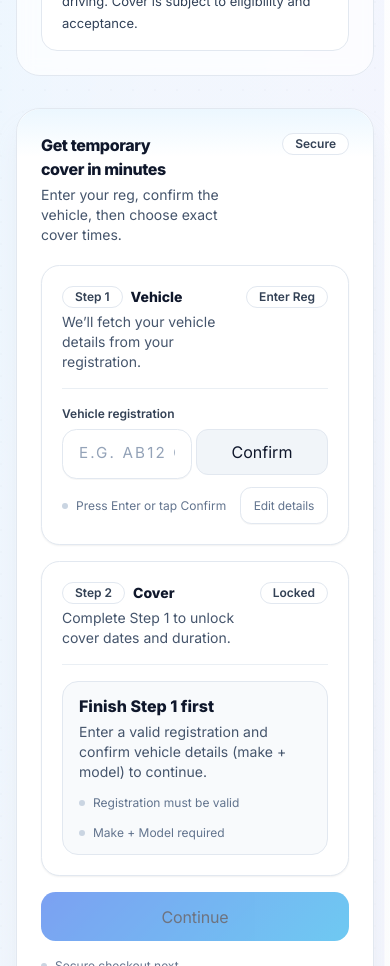
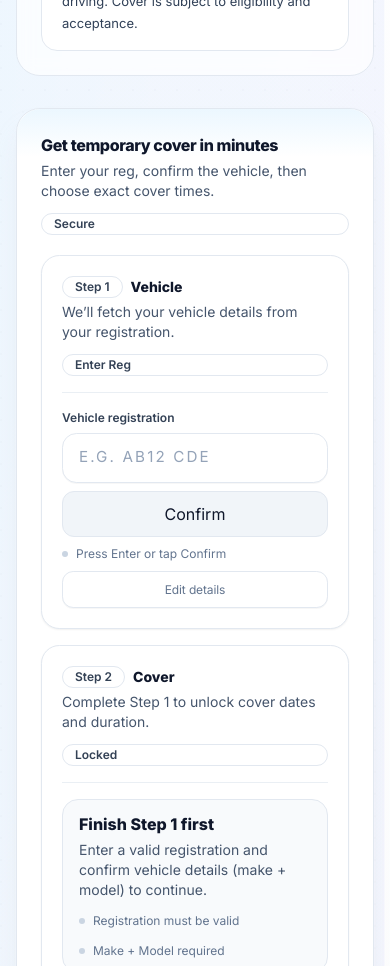
Before and after one commit to gotempcover/gotempcover, a Next.js app: page / in a window 390 px wide. Shown: the part 1780-2746 px from the top of the page. Built offline with nearby package versions, Linux system fonts and the light colour scheme; a web font is replaced by a local one.

Commit message:
ui(quote): improve mobile duration tabs + hide scrollbars

```diff
--- a/app/globals.css
+++ b/app/globals.css
@@ -221,6 +221,16 @@ a,
     rgba(226, 232, 240, 0)
   );
 }
+
+.no-scrollbar::-webkit-scrollbar {
+  display: none;
+}
+.no-scrollbar {
+  -ms-overflow-style: none; /* IE/Edge Legacy */
+  scrollbar-width: none;    /* Firefox */
+}
+
+
 
 /* =========================================================
    Fintech gradient background
--- a/components/quote/QuoteWidget.tsx
+++ b/components/quote/QuoteWidget.tsx
@@ -348,7 +348,7 @@ export default function QuoteWidget({
   return (
     <div>
       {/* Header */}
-      <div className="flex items-start justify-between gap-4 flex-nowrap">
+      <div className="flex flex-col sm:flex-row sm:items-start sm:justify-between gap-3 sm:gap-4">
         <div className="min-w-0">
           <h3 className="text-base sm:text-lg font-extrabold tracking-tight">
             {compact ? "Quick quote" : "Get temporary cover in minutes"}
@@ -366,7 +366,7 @@ export default function QuoteWidget({
       <div className="mt-5 grid gap-4">
         {/* Step 1: Vehicle */}
         <div className="card p-5">
-          <div className="flex items-start justify-between gap-4">
+          <div className="flex flex-col sm:flex-row sm:items-start sm:justify-between gap-3 sm:gap-4">
             <div>
               <div className="flex items-center gap-2">
                 <span className="badge">Step 1</span>
@@ -385,7 +385,8 @@ export default function QuoteWidget({
               Vehicle registration
             </label>
 
-            <div className="flex w-full flex-nowrap items-stretch gap-1">
+            {/* Mobile: stack input + button. Desktop: row. */}
+            <div className="flex w-full flex-col sm:flex-row items-stretch gap-2">
               <input
                 id="vrm"
                 className="input flex-1 min-w-0 vrm-display"
@@ -418,7 +419,8 @@ export default function QuoteWidget({
                 onClick={() => lookupVehicle(vrm)}
                 disabled={!canLookupNow}
                 className={[
-                  "shrink-0 w-[132px] h-[46px] rounded-xl px-4 text-xs font-extrabold transition",
+                  "shrink-0 h-[46px] rounded-xl px-4 text-xs font-extrabold transition",
+                  "w-full sm:w-[132px]",
                   canLookupNow
                     ? "bg-white text-slate-900 border border-slate-200 hover:bg-slate-50 active:bg-slate-50"
                     : "bg-slate-100 text-slate-500 border border-slate-200 cursor-not-allowed",
@@ -429,13 +431,16 @@ export default function QuoteWidget({
               </button>
             </div>
 
-            <div id="vrm-hint" className="mt-2 flex flex-wrap items-center gap-2 text-[12px] text-slate-500">
+            <div
+              id="vrm-hint"
+              className="mt-2 flex flex-col sm:flex-row sm:items-center gap-2 text-[12px] text-slate-500"
+            >
               <span className="inline-flex items-center gap-2">
                 <span className="h-1.5 w-1.5 rounded-full bg-slate-300" />
                 Press Enter or tap Confirm
               </span>
 
-              <button type="button" onClick={toggleManualMode} className="ml-auto btn-ghost btn-sm">
+              <button type="button" onClick={toggleManualMode} className="sm:ml-auto btn-ghost btn-sm">
                 {manualMode ? "Hide details" : "Edit details"}
               </button>
             </div>
@@ -447,14 +452,16 @@ export default function QuoteWidget({
               >
                 <div className="font-extrabold">We couldn’t fetch vehicle details</div>
                 <div className="mt-1">{lookupError}</div>
-                <div className="mt-2 text-[12px] text-red-700/80">No stress — enter your vehicle details manually below.</div>
+                <div className="mt-2 text-[12px] text-red-700/80">
+                  No stress — enter your vehicle details manually below.
+                </div>
               </div>
             ) : null}
 
             {/* Vehicle summary */}
             {vehicle ? (
               <div className="mt-4 card-soft px-4 py-3">
-                <div className="flex items-start justify-between gap-4">
+                <div className="flex flex-col sm:flex-row sm:items-start sm:justify-between gap-3 sm:gap-4">
                   <div className="min-w-0">
                     <div className="text-[11px] text-slate-500 font-semibold uppercase tracking-wide">
                       Confirmed vehicle
@@ -476,7 +483,7 @@ export default function QuoteWidget({
           {/* Manual details */}
           {manualMode ? (
             <div className="mt-4 card-soft p-4">
-              <div className="flex items-start justify-between gap-4">
+              <div className="flex flex-col sm:flex-row sm:items-start sm:justify-between gap-3 sm:gap-4">
                 <div>
                   <div className="text-sm font-extrabold text-slate-900">Manual vehicle details</div>
                   <p className="mt-1 text-sm text-slate-600">Only make + model are needed to continue.</p>
@@ -484,7 +491,7 @@ export default function QuoteWidget({
                 <span className="badge">Manual</span>
               </div>
 
-              <div className="mt-4 grid gap-4 sm:grid-cols-3">
+              <div className="mt-4 grid gap-4 sm:grid-cols-2 lg:grid-cols-3">
                 <div>
                   <label className="label" htmlFor="make">
                     Make
@@ -535,9 +542,7 @@ export default function QuoteWidget({
                 </div>
               </div>
 
-              {!manualBasicsComplete ? (
-                <div className="mt-3 field-hint">Tip: Make + Model is enough to continue.</div>
-              ) : null}
+              {!manualBasicsComplete ? <div className="mt-3 field-hint">Tip: Make + Model is enough to continue.</div> : null}
             </div>
           ) : null}
         </div>
@@ -545,7 +550,7 @@ export default function QuoteWidget({
         {/* Step 2: Cover (GATED) */}
         {requireDates ? (
           <div className="card p-5">
-            <div className="flex items-start justify-between gap-4">
+            <div className="flex flex-col sm:flex-row sm:items-start sm:justify-between gap-3 sm:gap-4">
               <div>
                 <div className="flex items-center gap-2">
                   <span className="badge">Step 2</span>
@@ -675,7 +680,7 @@ export default function QuoteWidget({
 
                 {/* Duration selector (compact + ghost/light) */}
                 <div className="mt-5 card-soft p-4">
-                  <div className="flex items-start justify-between gap-4">
+                  <div className="flex flex-col sm:flex-row sm:items-start sm:justify-between gap-3 sm:gap-4">
                     <div>
                       <div className="text-xs font-extrabold uppercase tracking-wide text-slate-600">Quick duration</div>
                       <div className="mt-1 text-sm text-slate-600">Choose a duration to auto-fill your end time.</div>
@@ -685,8 +690,8 @@ export default function QuoteWidget({
 
                   <div className="mt-4">
                     {/* Tabs row + toggle */}
-                    <div className="inline-flex w-full flex-wrap items-center justify-between gap-2">
-                      <div className="inline-flex rounded-full border border-slate-200 bg-white p-1">
+                    <div className="flex w-full flex-col sm:flex-row sm:items-center sm:justify-between gap-3">
+                      <div className="inline-flex max-w-full overflow-x-auto no-scrollbar rounded-full border border-slate-200 bg-white p-1">
                         {(
                           [
                             { k: "hours", label: "Hourly" },
@@ -707,7 +712,7 @@ export default function QuoteWidget({
                                 setFormError(null);
                               }}
                               className={[
-                                "h-9 rounded-full px-4 text-[12px] font-extrabold transition",
+                                "h-9 rounded-full px-4 text-[12px] font-extrabold transition whitespace-nowrap",
                                 "border",
                                 active
                                   ? "bg-sky-50 text-slate-900 border-sky-200 ring-2 ring-sky-200/60"
@@ -720,16 +725,12 @@ export default function QuoteWidget({
                         })}
                       </div>
 
-                      <div className="flex items-center gap-2">
+                      <div className="flex items-center justify-between sm:justify-end gap-2">
                         <span className="hidden sm:inline text-[12px] text-slate-500">
                           {startAt ? "Select a duration." : "Set a start time first."}
                         </span>
 
-                        <button
-                          type="button"
-                          onClick={() => setDurationExpanded((v) => !v)}
-                          className="btn-ghost btn-sm"
-                        >
+                        <button type="button" onClick={() => setDurationExpanded((v) => !v)} className="btn-ghost btn-sm">
                           {durationExpanded ? "Hide" : "Options"}
                         </button>
                       </div>
@@ -797,7 +798,7 @@ export default function QuoteWidget({
 
                         {/* Custom row */}
                         {customOpen ? (
-                          <div className="mt-3 grid gap-3 sm:grid-cols-[140px_180px_auto] items-end">
+                          <div className="mt-3 grid gap-3 sm:grid-cols-2 lg:grid-cols-[140px_180px_auto] items-end">
                             <div>
                               <label className="label">Value</label>
                               <input
```
